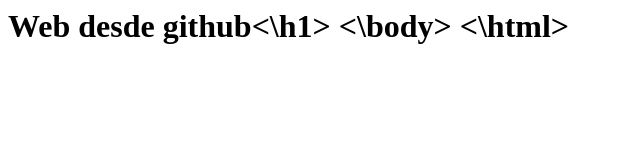
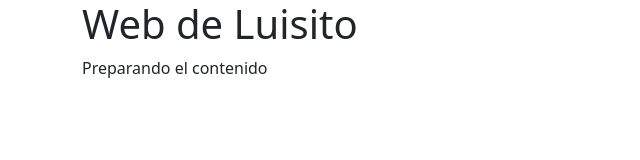
Before and after one commit to LuisZarate21/miweb, a plain HTML site: page index.html in a window 1280 px wide. Shown: the whole page, without its empty margins (0-640 px from the left). Drawn offline with nearby package versions, Linux system fonts and the light colour scheme.

Commit message:
Plantilla index base

```diff
--- a/index.html
+++ b/index.html
@@ -1,5 +1,28 @@
-<html>
-  <body>
-    <h1>Web desde github<\h1>
-  <\body>
-<\html>
+<!DOCTYPE html>
+<html lang="es">
+<head>
+  <meta charset="UTF-8">
+  <meta http-equiv="X-UA-Compatible" content="IE=edge">
+  <meta name="viewport" content="width=device-width, initial-scale=1.0">
+  <link href="https://cdn.jsdelivr.net/npm/bootstrap@5.2.3/dist/css/bootstrap.min.css" rel="stylesheet" integrity="sha384-rbsA2VBKQhggwzxH7pPCaAqO46MgnOM80zW1RWuH61DGLwZJEdK2Kadq2F9CUG65" crossorigin="anonymous">
+  <title>#Luisito</title>
+</head>
+<body>
+  <div class="container">
+    <main>
+      <header>
+        <h1>Web de Luisito</h1>
+      </header>
+      <section>
+        <article>
+          <p>Preparando el contenido</p>
+        </article>
+      </section>
+    </main>
+
+  </div>
+
+  <script src="https://cdn.jsdelivr.net/npm/bootstrap@5.2.3/dist/js/bootstrap.bundle.min.js" integrity="sha384-kenU1KFdBIe4zVF0s0G1M5b4hcpxyD9F7jL+jjXkk+Q2h455rYXK/7HAuoJl+0I4" crossorigin="anonymous"></script>
+  </body>
+</body>
+</html>
```
Also changed, not shown: 1 other file.
